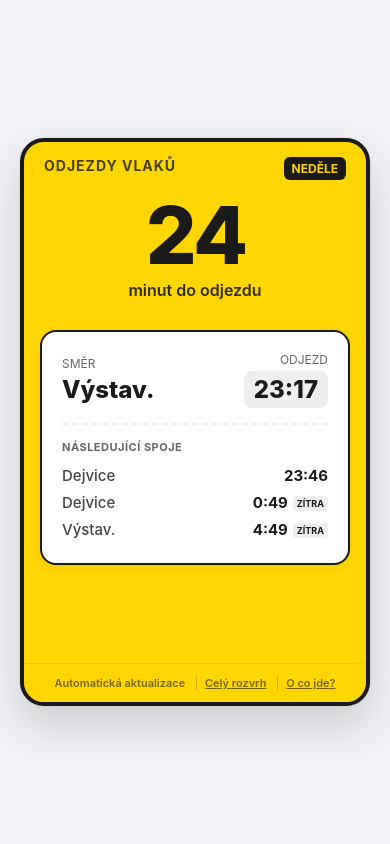
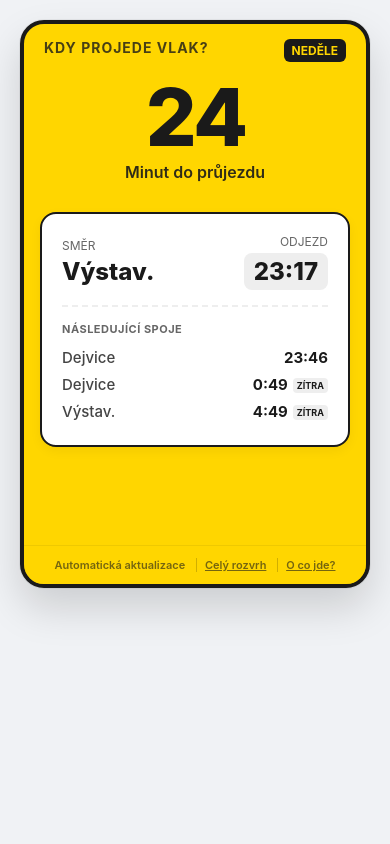
Before and after one commit to wofer357/projezdy-vlaku, a plain HTML site: page index.html in a window 390 px wide. Drawn offline with Linux system fonts and the light colour scheme.

Commit message:
finalni textace.html

```diff
--- a/index.html
+++ b/index.html
@@ -3,9 +3,9 @@
 <head>
     <meta charset="UTF-8">
     <meta name="viewport" content="width=device-width, initial-scale=1.0, maximum-scale=1.0, user-scalable=no">
-    <title>Jízdní řád Widget</title>
+    <title>Kdy jede vlak?</title>
 
-    <!-- FAVICON A IKONA (Updated to PNG) -->
+    <!-- FAVICON A IKONA -->
     <link rel="icon" type="image/png" href="favicon.png">
     <link rel="apple-touch-icon" href="favicon.png">
 
@@ -71,6 +71,7 @@
             letter-spacing: 1px;
             opacity: 0.8;
             margin: 0;
+            max-width: 70%; /* Aby text nelezl do odznaku */
         }
 
         .day-indicator {
@@ -360,7 +361,12 @@
             border-bottom: 1px solid #eee;
         }
 
-        @media (max-width: 400px) {
+        /* MEDIA QUERIES */
+        @media (max-width: 480px) {
+            body {
+                align-items: flex-start; /* Zarovná kartu nahoru místo na střed */
+                padding-top: 20px; /* Menší mezera od horního okraje */
+            }
             .countdown-time { font-size: 60px; }
             .widget-header { padding: 15px 20px 5px; }
         }
@@ -372,7 +378,7 @@
 
         <!-- HEADER -->
         <div class="widget-header">
-            <h1 class="location-title">Odjezdy Vlaků</h1>
+            <h1 class="location-title">Kdy projede vlak?</h1>
             <div id="day-badge" class="day-indicator">Dnes</div>
         </div>
 
@@ -381,7 +387,7 @@
             <div id="active-view">
                 <div class="countdown-section">
                     <div id="countdown" class="countdown-time">--</div>
-                    <div id="status-text" class="countdown-label">minut do odjezdu</div>
+                    <div id="status-text" class="countdown-label">Minut do průjezdu</div>
                 </div>
 
                 <div class="info-box">
@@ -725,11 +731,11 @@
                     const h = Math.floor(diffMins / 60);
                     const m = diffMins % 60;
                     countdownEl.textContent = `${h}:${m.toString().padStart(2, '0')}`;
-                    statusEl.textContent = "hodin do odjezdu";
+                    statusEl.textContent = "Hodin do průjezdu";
                     countdownEl.style.fontSize = "60px";
                 } else {
                     countdownEl.textContent = diffMins;
-                    statusEl.textContent = "minut do odjezdu";
+                    statusEl.textContent = "Minut do průjezdu";
                     countdownEl.style.fontSize = "80px";
                 }
 
```
